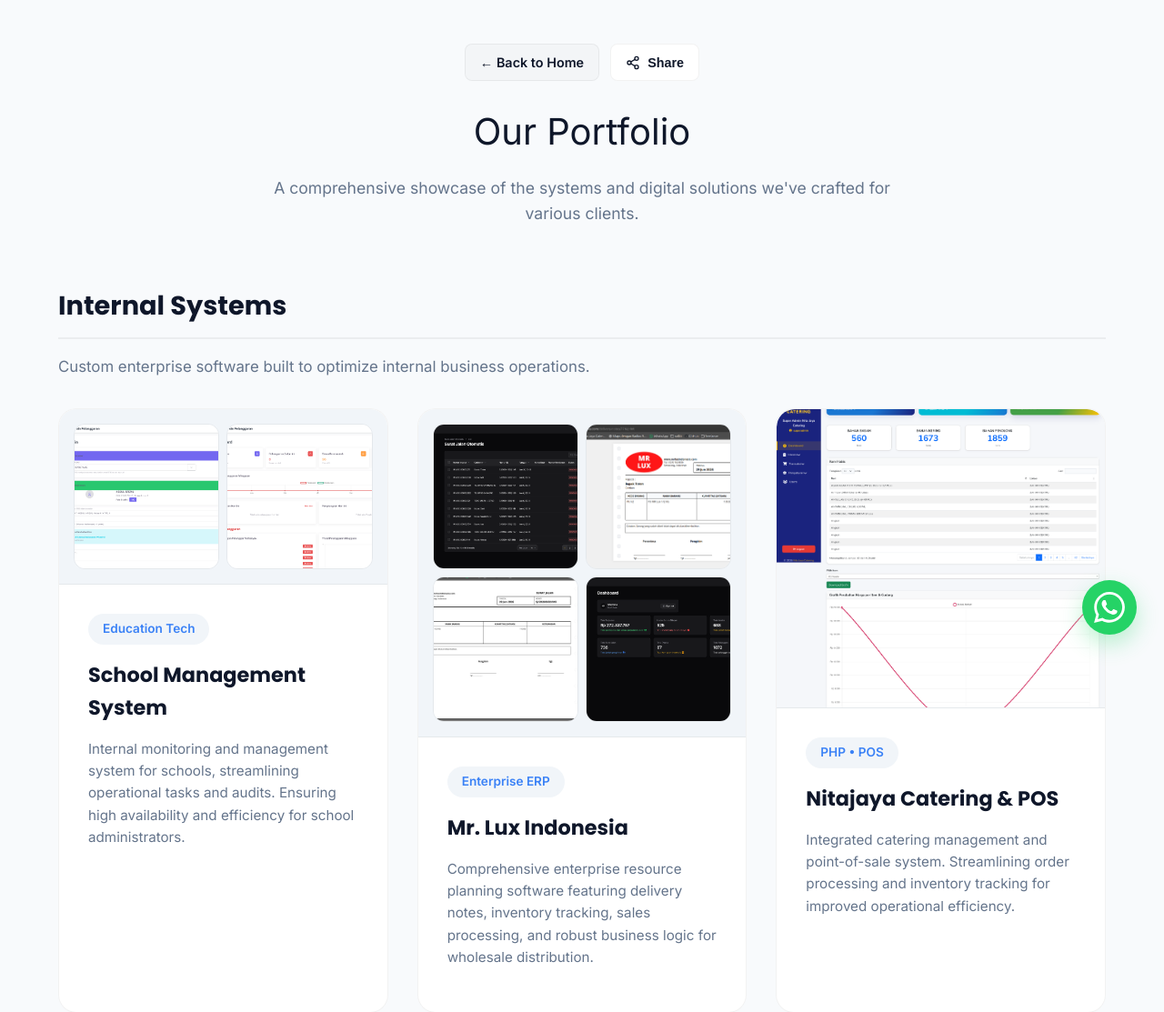
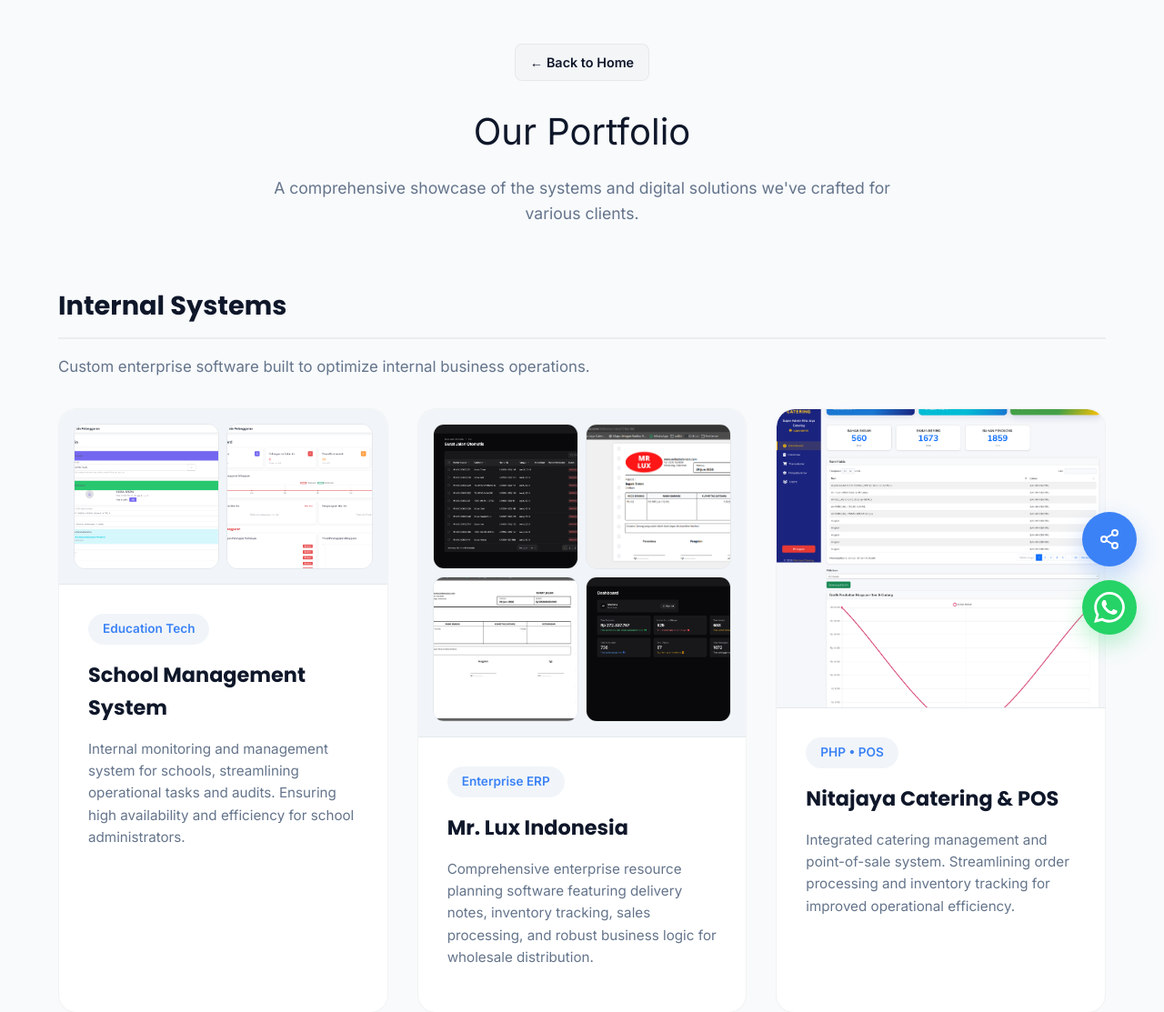
Before and after one commit to hasanarofid/hasanarofid.site, a PHP site: page /portofolio.php in a window 1280 px wide. Shown: the part 72-1185 px from the top of the page at 91% size. Run offline with PHP 8.4, Linux system fonts and the light colour scheme.

Commit message:
update share button to floating

```diff
--- a/portofolio.php
+++ b/portofolio.php
@@ -196,12 +196,8 @@ $t = $translations[$lang];
     </nav>
 
     <div class="container header-spacing">
-        <div style="text-align: center; margin-bottom: 24px; display: flex; justify-content: center; gap: 12px; flex-wrap: wrap;" data-reveal>
+        <div style="text-align: center; margin-bottom: 24px;" data-reveal>
             <a href="/" class="btn btn-outline" style="padding: 8px 16px; font-size: 0.9rem;">← <?= $t['back_home'] ?></a>
-            <button onclick="sharePortfolio()" class="btn btn-outline" style="padding: 8px 16px; font-size: 0.9rem; cursor: pointer; display: inline-flex; align-items: center; gap: 8px; background: var(--surface);">
-                <svg width="16" height="16" viewBox="0 0 24 24" fill="none" stroke="currentColor" stroke-width="2" stroke-linecap="round" stroke-linejoin="round"><circle cx="18" cy="5" r="3"></circle><circle cx="6" cy="12" r="3"></circle><circle cx="18" cy="19" r="3"></circle><line x1="8.59" y1="13.51" x2="15.42" y2="17.49"></line><line x1="15.41" y1="6.51" x2="8.59" y2="10.49"></line></svg>
-                <?= $t['share'] ?>
-            </button>
         </div>
 
         <div class="section-title" data-reveal><?= $t['portfolio_title'] ?></div>
@@ -408,7 +404,37 @@ $t = $translations[$lang];
       transform: scale(1.1) translateY(-5px);
       box-shadow: 0 15px 30px rgba(37, 211, 102, 0.4);
     }
+
+    /* Floating Share */
+    .share-float {
+      position: fixed;
+      bottom: 105px;
+      right: 30px;
+      background: var(--accent);
+      color: white;
+      width: 60px;
+      height: 60px;
+      border-radius: 50%;
+      display: flex;
+      align-items: center;
+      justify-content: center;
+      box-shadow: 0 10px 25px rgba(59, 130, 246, 0.3);
+      z-index: 2000;
+      cursor: pointer;
+      border: none;
+      transition: 0.3s;
+    }
+    .share-float:hover {
+      transform: scale(1.1) translateY(-5px);
+      box-shadow: 0 15px 30px rgba(59, 130, 246, 0.4);
+    }
   </style>
+
+  <!-- Share Button -->
+  <button onclick="sharePortfolio()" class="share-float" aria-label="Share">
+    <svg width="24" height="24" viewBox="0 0 24 24" fill="none" stroke="currentColor" stroke-width="2" stroke-linecap="round" stroke-linejoin="round"><circle cx="18" cy="5" r="3"></circle><circle cx="6" cy="12" r="3"></circle><circle cx="18" cy="19" r="3"></circle><line x1="8.59" y1="13.51" x2="15.42" y2="17.49"></line><line x1="15.41" y1="6.51" x2="8.59" y2="10.49"></line></svg>
+  </button>
+
   <a href="https://wa.me/628814959247?text=Halo%20Hasan,%20saya%20ingin%20konsultasi%20mengenai%20pembuatan%20website"
     class="whatsapp-float" target="_blank" aria-label="Chat on WhatsApp">
     <svg width="34" height="34" viewBox="0 0 24 24" fill="currentColor">
```
